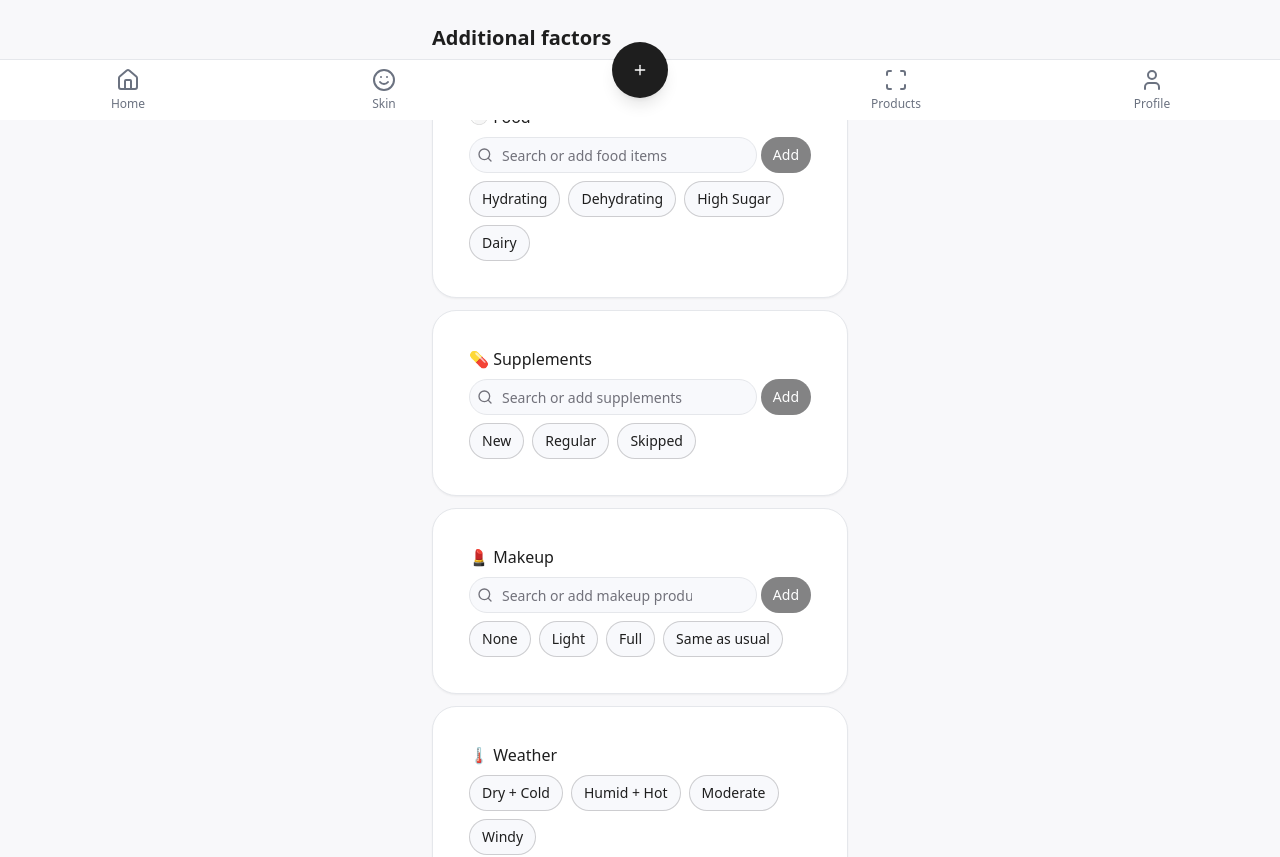
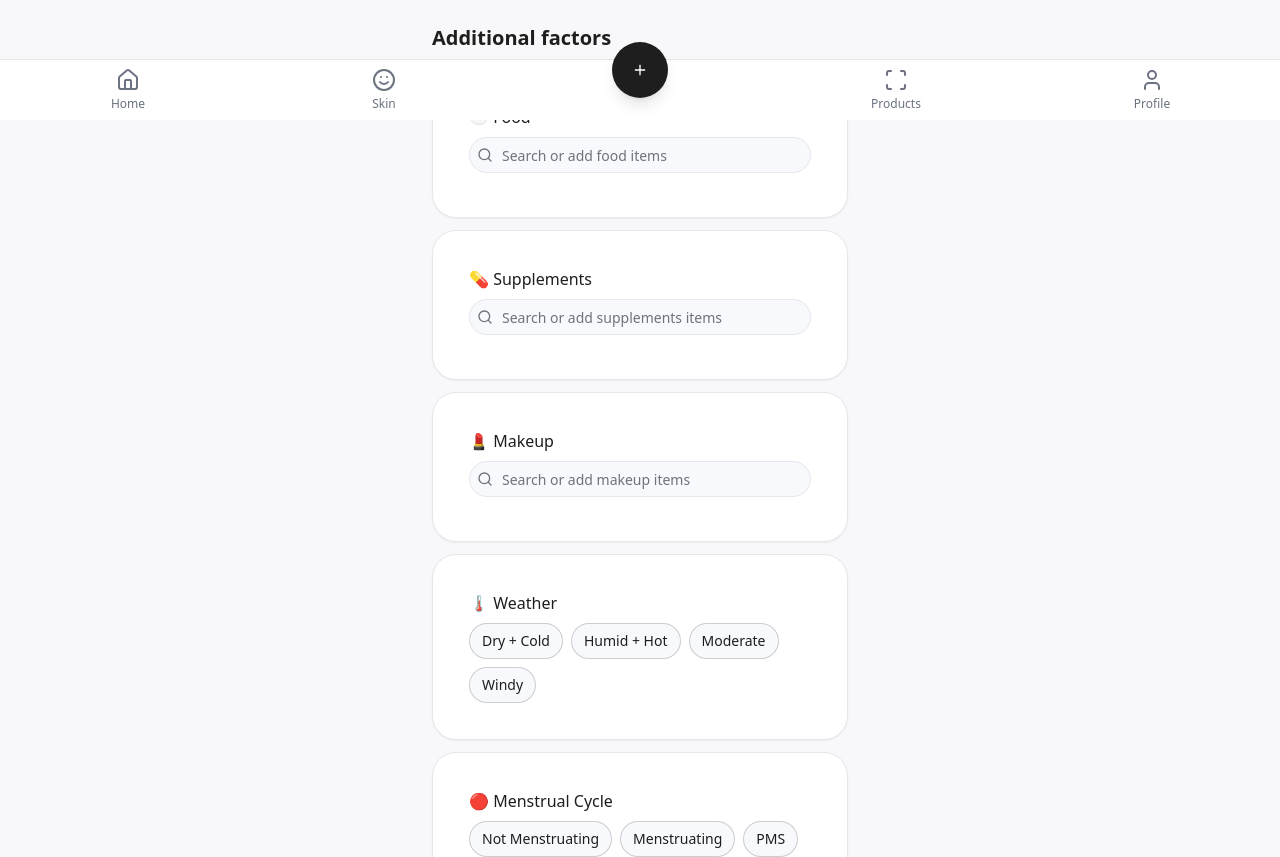
Before and after one commit to mattcoatsworth/skin-savvy-scan-track-0afccea7, a React (Vite) app: page /log-skin-condition in a window 1280 px wide. Shown: the part 680-1537 px from the top of the page. Built offline with nearby package versions, Linux system fonts and the light colour scheme.

Commit message:
feat: Implement add product functionality
Adds functionality to the search input to allow users to add products that are not already in their profile.

```diff
--- a/src/pages/LogSkinCondition.tsx
+++ b/src/pages/LogSkinCondition.tsx
@@ -4,6 +4,8 @@ import { Link } from "react-router-dom";
 import { Button } from "@/components/ui/button";
 import { Card, CardContent } from "@/components/ui/card";
 import { Input } from "@/components/ui/input";
+import { Command, CommandEmpty, CommandGroup, CommandItem, CommandList } from "@/components/ui/command";
+import { Popover, PopoverContent, PopoverTrigger } from "@/components/ui/popover";
 import AppNavigation from "@/components/AppNavigation";
 
 const LogSkinCondition = () => {
@@ -21,6 +23,13 @@ const LogSkinCondition = () => {
     food: "",
     supplements: "",
     makeup: ""
+  });
+
+  // Add state for search popover visibility
+  const [searchOpen, setSearchOpen] = useState({
+    food: false,
+    supplements: false,
+    makeup: false
   });
 
   const moodOptions = [
@@ -64,7 +73,107 @@ const LogSkinCondition = () => {
         ...prev,
         [category]: ""
       }));
+      // Close the popover
+      setSearchOpen(prev => ({
+        ...prev,
+        [category]: false
+      }));
     }
+  };
+
+  const getDefaultOptions = (category: string) => {
+    switch(category) {
+      case 'food':
+        return ["Hydrating", "Dehydrating", "High Sugar", "Dairy"];
+      case 'supplements':
+        return ["New", "Regular", "Skipped"];
+      case 'makeup':
+        return ["None", "Light", "Full", "Same as usual"];
+      default:
+        return [];
+    }
+  };
+
+  // Render a category section with search box
+  const renderCategoryWithSearch = (category: string, emoji: string, title: string) => {
+    const categoryKey = category as keyof typeof searchInputs;
+    const defaultOptions = getDefaultOptions(category);
+
+    return (
+      <Card className="ios-card">
+        <CardContent className="p-4">
+          <h3 className="font-medium mb-2 text-skin-black">{emoji} {title}</h3>
+
+          {/* Search Input with Popover */}
+          <div className="relative mb-2">
+            <Popover
+              open={searchOpen[categoryKey]}
+              onOpenChange={(open) => setSearchOpen(prev => ({ ...prev, [category]: open }))}
+            >
+              <PopoverTrigger asChild>
+                <div className="relative flex-grow">
+                  <Search className="absolute left-2 top-2.5 h-4 w-4 text-muted-foreground" />
+                  <Input
+                    placeholder={`Search or add ${category} items`}
+                    value={searchInputs[categoryKey]}
+                    onChange={(e) => handleSearchChange(category, e.target.value)}
+                    className="pl-8 py-2 text-sm h-9 w-full pr-4"
+                    onFocus={() => setSearchOpen(prev => ({ ...prev, [category]: true }))}
+                  />
+                </div>
+              </PopoverTrigger>
+
+              <PopoverContent className="p-0 w-[300px]" align="start">
+                <Command>
+                  <CommandList>
+                    <CommandEmpty>
+                      {searchInputs[categoryKey] && (
+                        <CommandItem
+                          onSelect={() => handleAddCustomFactor(category)}
+                          className="cursor-pointer flex items-center gap-2"
+                        >
+                          <span>Add "{searchInputs[categoryKey]}"</span>
+                        </CommandItem>
+                      )}
+                    </CommandEmpty>
+                    <CommandGroup>
+                      {defaultOptions.filter(option =>
+                        option.toLowerCase().includes(searchInputs[categoryKey].toLowerCase())
+                      ).map(option => (
+                        <CommandItem
+                          key={option}
+                          onSelect={() => {
+                            handleFactorSelect(category, option);
+                            setSearchOpen(prev => ({ ...prev, [category]: false }));
+                            setSearchInputs(prev => ({ ...prev, [category]: "" }));
+                          }}
+                        >
+                          {option}
+                        </CommandItem>
+                      ))}
+                    </CommandGroup>
+                  </CommandList>
+                </Command>
+              </PopoverContent>
+            </Popover>
+          </div>
+
+          <div className="flex flex-wrap gap-2">
+            {selectedFactors[category].map(factor => (
+              <Button
+                key={factor}
+                variant="default"
+                size="sm"
+                className="rounded-full bg-skin-black text-white"
+                onClick={() => handleFactorSelect(category, factor)}
+              >
+                {factor}
+              </Button>
+            ))}
+          </div>
+        </CardContent>
+      </Card>
+    );
   };
 
   return (
@@ -110,179 +219,10 @@ const LogSkinCondition = () => {
           <div>
             <h2 className="text-xl font-semibold mb-4 text-skin-black">Additional factors</h2>
             <div className="space-y-3">
-              {/* Food Card with Search */}
-              <Card className="ios-card">
-                <CardContent className="p-4">
-                  <h3 className="font-medium mb-2 text-skin-black">🥗 Food</h3>
-
-                  {/* Search Input for Food */}
-                  <div className="relative mb-2">
-                    <div className="flex">
-                      <div className="relative flex-grow">
-                        <Search className="absolute left-2 top-2.5 h-4 w-4 text-muted-foreground" />
-                        <Input
-                          placeholder="Search or add food items"
-                          value={searchInputs.food}
-                          onChange={(e) => handleSearchChange("food", e.target.value)}
-                          className="pl-8 pr-16 py-2 text-sm h-9"
-                        />
-                      </div>
-                      <Button
-                        size="sm"
-                        onClick={() => handleAddCustomFactor("food")}
-                        className="ml-1"
-                        disabled={!searchInputs.food}
-                      >
-                        Add
-                      </Button>
-                    </div>
-                  </div>
-
-                  <div className="flex flex-wrap gap-2">
-                    {["Hydrating", "Dehydrating", "High Sugar", "Dairy"].map(factor => (
-                      <Button
-                        key={factor}
-                        variant={selectedFactors.food.includes(factor) ? "default" : "outline"}
-                        size="sm"
-                        className={`rounded-full ${selectedFactors.food.includes(factor) ? 'bg-skin-black text-white' : 'text-skin-black border-skin-black/20'}`}
-                        onClick={() => handleFactorSelect('food', factor)}
-                      >
-                        {factor}
-                      </Button>
-                    ))}
-                    {selectedFactors.food
-                      .filter(factor => !["Hydrating", "Dehydrating", "High Sugar", "Dairy"].includes(factor))
-                      .map(factor => (
-                        <Button
-                          key={factor}
-                          variant="default"
-                          size="sm"
-                          className="rounded-full bg-skin-black text-white"
-                          onClick={() => handleFactorSelect('food', factor)}
-                        >
-                          {factor}
-                        </Button>
-                      ))
-                    }
-                  </div>
-                </CardContent>
-              </Card>
-
-              {/* Supplements Card with Search */}
-              <Card className="ios-card">
-                <CardContent className="p-4">
-                  <h3 className="font-medium mb-2 text-skin-black">💊 Supplements</h3>
-
-                  {/* Search Input for Supplements */}
-                  <div className="relative mb-2">
-                    <div className="flex">
-                      <div className="relative flex-grow">
-                        <Search className="absolute left-2 top-2.5 h-4 w-4 text-muted-foreground" />
-                        <Input
-                          placeholder="Search or add supplements"
-                          value={searchInputs.supplements}
-                          onChange={(e) => handleSearchChange("supplements", e.target.value)}
-                          className="pl-8 pr-16 py-2 text-sm h-9"
-                        />
-                      </div>
-                      <Button
-                        size="sm"
-                        onClick={() => handleAddCustomFactor("supplements")}
-                        className="ml-1"
-                        disabled={!searchInputs.supplements}
-                      >
-                        Add
-                      </Button>
-                    </div>
-                  </div>
-
-                  <div className="flex flex-wrap gap-2">
-                    {["New", "Regular", "Skipped"].map(factor => (
-                      <Button
-                        key={factor}
-                        variant={selectedFactors.supplements.includes(factor) ? "default" : "outline"}
-                        size="sm"
-                        className={`rounded-full ${selectedFactors.supplements.includes(factor) ? 'bg-skin-black text-white' : 'text-skin-black border-skin-black/20'}`}
-                        onClick={() => handleFactorSelect('supplements', factor)}
-                      >
-                        {factor}
-                      </Button>
-                    ))}
-                    {selectedFactors.supplements
-                      .filter(factor => !["New", "Regular", "Skipped"].includes(factor))
-                      .map(factor => (
-                        <Button
-                          key={factor}
-                          variant="default"
-                          size="sm"
-                          className="rounded-full bg-skin-black text-white"
-                          onClick={() => handleFactorSelect('supplements', factor)}
-                        >
-                          {factor}
-                        </Button>
-                      ))
-                    }
-                  </div>
-                </CardContent>
-              </Card>
-
-              {/* Makeup Card with Search */}
-              <Card className="ios-card">
-                <CardContent className="p-4">
-                  <h3 className="font-medium mb-2 text-skin-black">💄 Makeup</h3>
-
-                  {/* Search Input for Makeup */}
-                  <div className="relative mb-2">
-                    <div className="flex">
-                      <div className="relative flex-grow">
-                        <Search className="absolute left-2 top-2.5 h-4 w-4 text-muted-foreground" />
-                        <Input
-                          placeholder="Search or add makeup products"
-                          value={searchInputs.makeup}
-                          onChange={(e) => handleSearchChange("makeup", e.target.value)}
-                          className="pl-8 pr-16 py-2 text-sm h-9"
-                        />
-                      </div>
-                      <Button
-                        size="sm"
-                        onClick={() => handleAddCustomFactor("makeup")}
-                        className="ml-1"
-                        disabled={!searchInputs.makeup}
-                      >
-                        Add
-                      </Button>
-                    </div>
-                  </div>
-
-                  <div className="flex flex-wrap gap-2">
-                    {["None", "Light", "Full", "Same as usual"].map(factor => (
-                      <Button
-                        key={factor}
-                        variant={selectedFactors.makeup.includes(factor) ? "default" : "outline"}
-                        size="sm"
-                        className={`rounded-full ${selectedFactors.makeup.includes(factor) ? 'bg-skin-black text-white' : 'text-skin-black border-skin-black/20'}`}
-                        onClick={() => handleFactorSelect('makeup', factor)}
-                      >
-                        {factor}
-                      </Button>
-                    ))}
-                    {selectedFactors.makeup
-                      .filter(factor => !["None", "Light", "Full", "Same as usual"].includes(factor))
-                      .map(factor => (
-                        <Button
-                          key={factor}
-                          variant="default"
-                          size="sm"
-                          className="rounded-full bg-skin-black text-white"
-                          onClick={() => handleFactorSelect('makeup', factor)}
-                        >
-                          {factor}
-                        </Button>
-                      ))
-                    }
-                  </div>
-                </CardContent>
-              </Card>
+              {/* Render sections with search */}
+              {renderCategoryWithSearch('food', '🥗', 'Food')}
+              {renderCategoryWithSearch('supplements', '💊', 'Supplements')}
+              {renderCategoryWithSearch('makeup', '💄', 'Makeup')}
 
               {/* Weather Card - Keeping original */}
               <Card className="ios-card">
@@ -304,7 +244,7 @@ const LogSkinCondition = () => {
                 </CardContent>
               </Card>
 
-              {/* New Menstrual Cycle Card */}
+              {/* Menstrual Cycle Card */}
               <Card className="ios-card">
                 <CardContent className="p-4">
                   <h3 className="font-medium mb-2 text-skin-black">🔴 Menstrual Cycle</h3>
```
